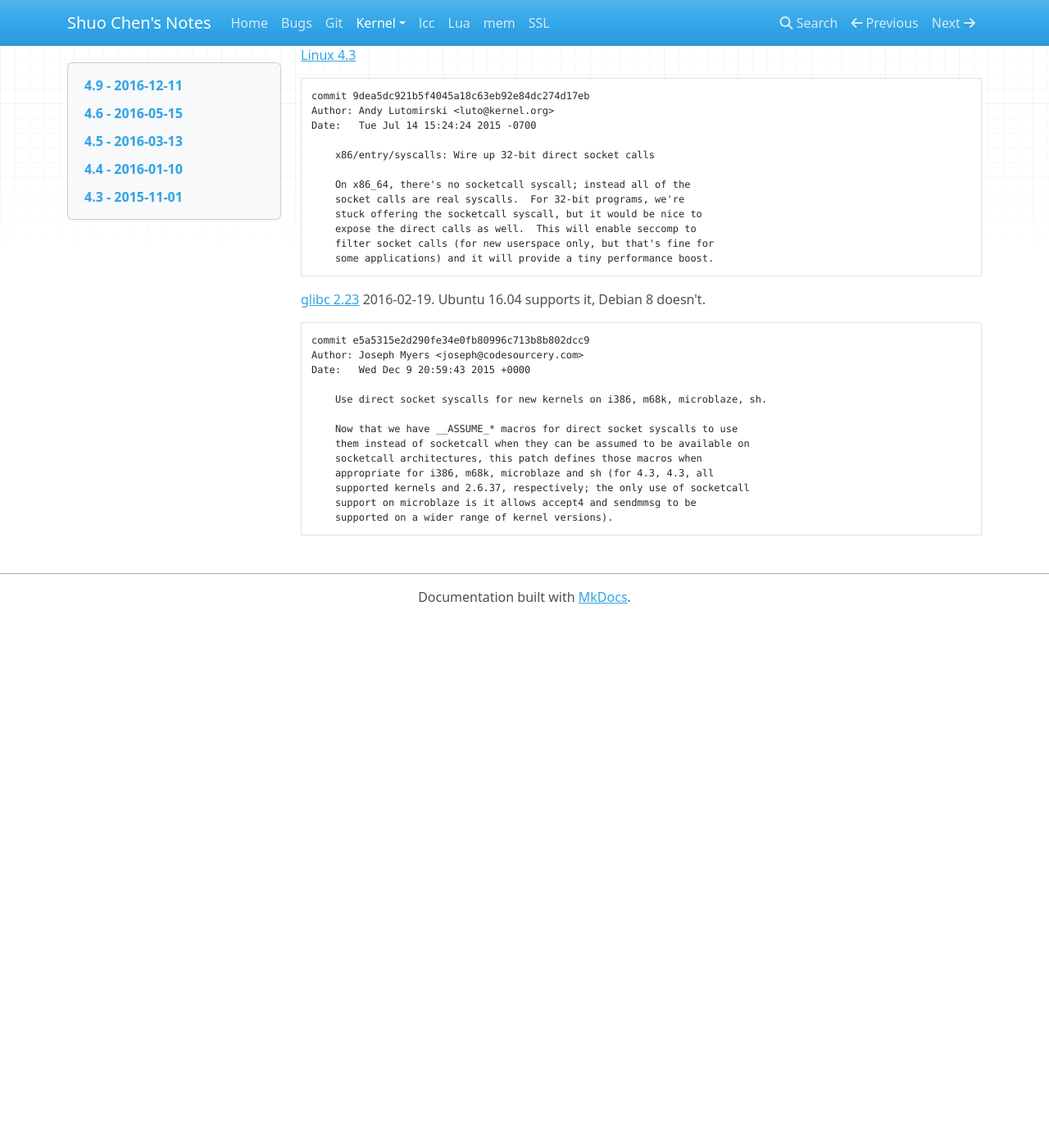
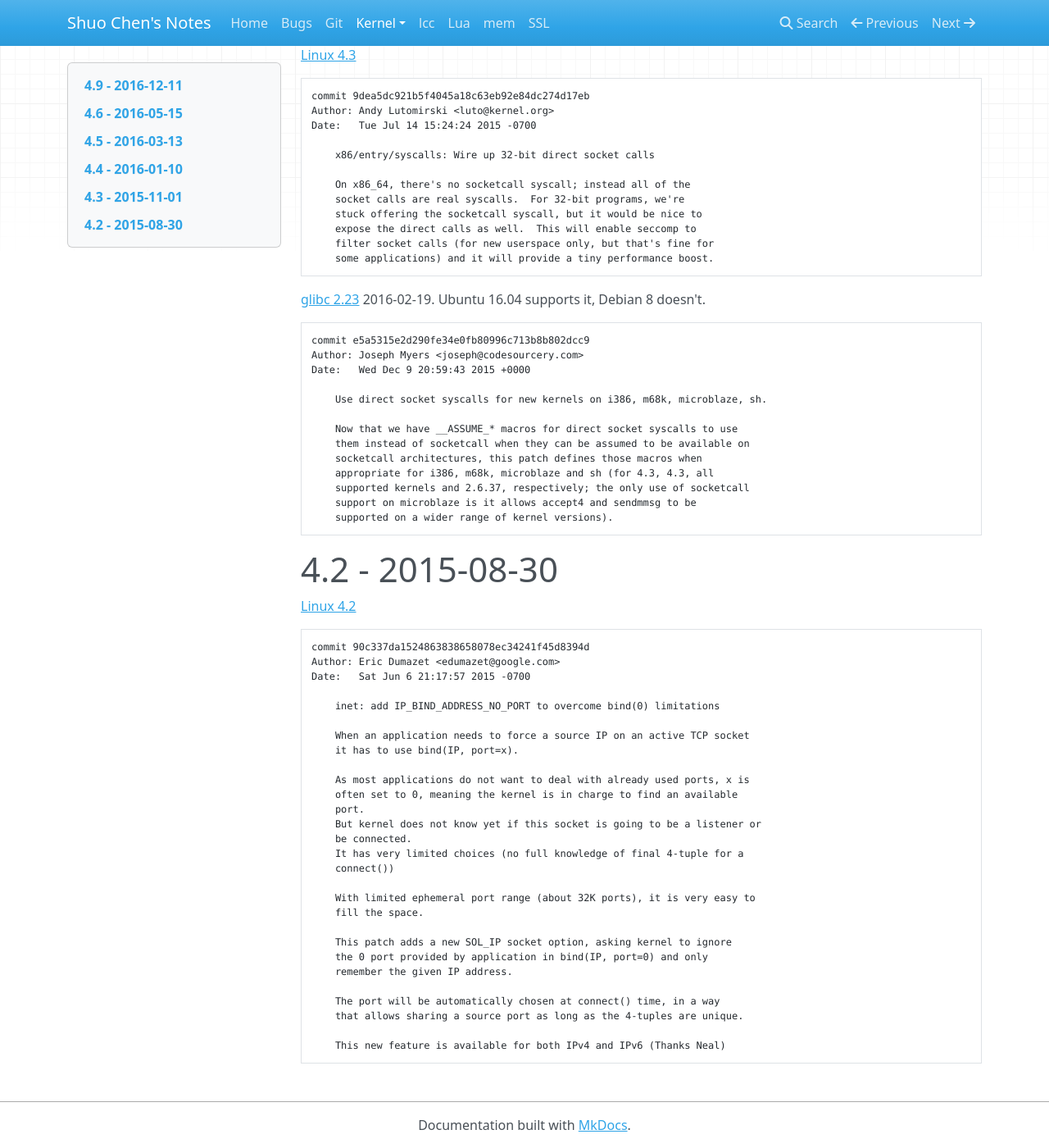
Before and after one commit to chenshuo/notes, an MkDocs documentation site: the page built from docs/kernel/changes.md, in a window 1280 px wide and 1400 px high, scrolled down 1989 px. Shown: the whole window at 82% size. Built offline with MkDocs 1.6.1, drawn with Linux system fonts in a browser that asks for light colours; nearby versions of some CDN libraries; old or Windows-style settings are respelled for this version of MkDocs; before the commit the page ends 2745 px from its top, so only the background shows below that.

Commit message:
Update kernel/changes.md.

````diff
--- a/docs/kernel/changes.md
+++ b/docs/kernel/changes.md
@@ -134,3 +134,38 @@ Date:   Wed Dec 9 20:59:43 2015 +0000
     support on microblaze is it allows accept4 and sendmmsg to be
     supported on a wider range of kernel versions).
 ```
+
+# 4.2 - 2015-08-30
+
+[Linux 4.2](https://kernelnewbies.org/Linux_4.2)
+
+```text
+commit 90c337da1524863838658078ec34241f45d8394d
+Author: Eric Dumazet <edumazet@google.com>
+Date:   Sat Jun 6 21:17:57 2015 -0700
+
+    inet: add IP_BIND_ADDRESS_NO_PORT to overcome bind(0) limitations
+
+    When an application needs to force a source IP on an active TCP socket
+    it has to use bind(IP, port=x).
+
+    As most applications do not want to deal with already used ports, x is
+    often set to 0, meaning the kernel is in charge to find an available
+    port.
+    But kernel does not know yet if this socket is going to be a listener or
+    be connected.
+    It has very limited choices (no full knowledge of final 4-tuple for a
+    connect())
+
+    With limited ephemeral port range (about 32K ports), it is very easy to
+    fill the space.
+
+    This patch adds a new SOL_IP socket option, asking kernel to ignore
+    the 0 port provided by application in bind(IP, port=0) and only
+    remember the given IP address.
+
+    The port will be automatically chosen at connect() time, in a way
+    that allows sharing a source port as long as the 4-tuples are unique.
+
+    This new feature is available for both IPv4 and IPv6 (Thanks Neal)
+```
````
